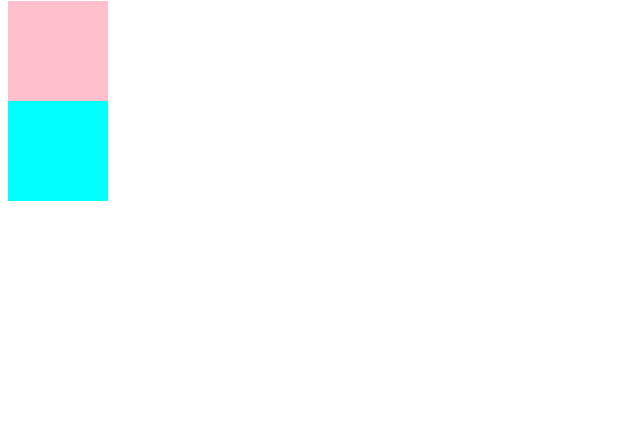
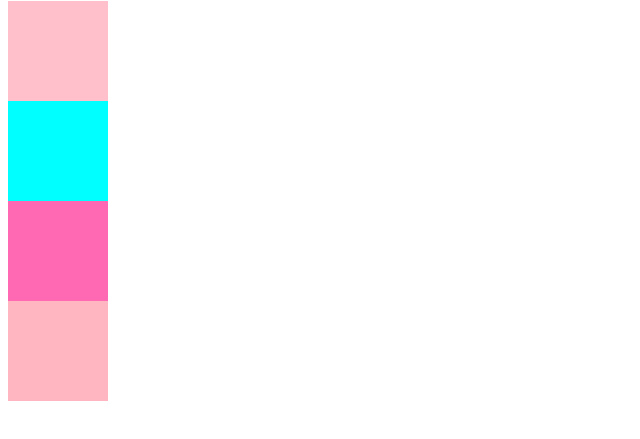
Before and after one commit to ZhangMin1998/webpack_study, a website built with webpack: page public/index.html in a window 1280 px wide. Shown: the part 79-518 px from the top of the page, without its empty margins (0-640 px from the left). Built offline with Linux system fonts and the light colour scheme.

Commit message:
处理 Sass 和 Scss 资源

```diff
--- a/package.json
+++ b/package.json
@@ -13,6 +13,8 @@
     "css-loader": "^6.8.1",
     "less": "^4.2.0",
     "less-loader": "^11.1.3",
+    "sass": "^1.66.1",
+    "sass-loader": "^13.3.2",
     "style-loader": "^3.3.3",
     "webpack": "^5.88.2",
     "webpack-cli": "^5.1.4"
--- a/public/index.html
+++ b/public/index.html
@@ -9,6 +9,8 @@
   <h1>hello webpack</h1>
   <div class="box1"></div>
   <div class="box2"></div>
+  <div class="box3"></div>
+  <div class="box4"></div>
   <script src="../dist/main.js"></script>
 </body>
 </html>
--- a/src/main.js
+++ b/src/main.js
@@ -2,6 +2,8 @@ import count from "./js/count"
 import sum from "./js/sum"
 import "./css/index.css"
 import "./less/index.less"
+import "./sass/index.sass"
+import "./sass/index.scss"
 
 console.log(count(5,3))
 console.log(sum(1,2,3))
--- /dev/null
+++ b/src/sass/index.sass
@@ -0,0 +1,4 @@
+.box3
+  width: 100px
+  height: 100px
+  background-color: hotpink
--- /dev/null
+++ b/src/sass/index.scss
@@ -0,0 +1,5 @@
+.box4 {
+  width: 100px;
+  height: 100px;
+  background-color: lightpink;
+}
--- a/webpack.config.js
+++ b/webpack.config.js
@@ -27,6 +27,17 @@ module.exports = {
           'css-loader',
           'less-loader',
         ]
+      },
+      {
+        test: /\.s[ac]ss$/,
+        use: [
+          // 将 JS 字符串生成为 style 节点
+          'style-loader',
+          // 将 CSS 转化成 CommonJS 模块
+          'css-loader',
+          // 将 Sass 编译成 CSS
+          'sass-loader',
+        ],
       }
     ]
   },
```
Also changed, not shown: dist/main.js.
